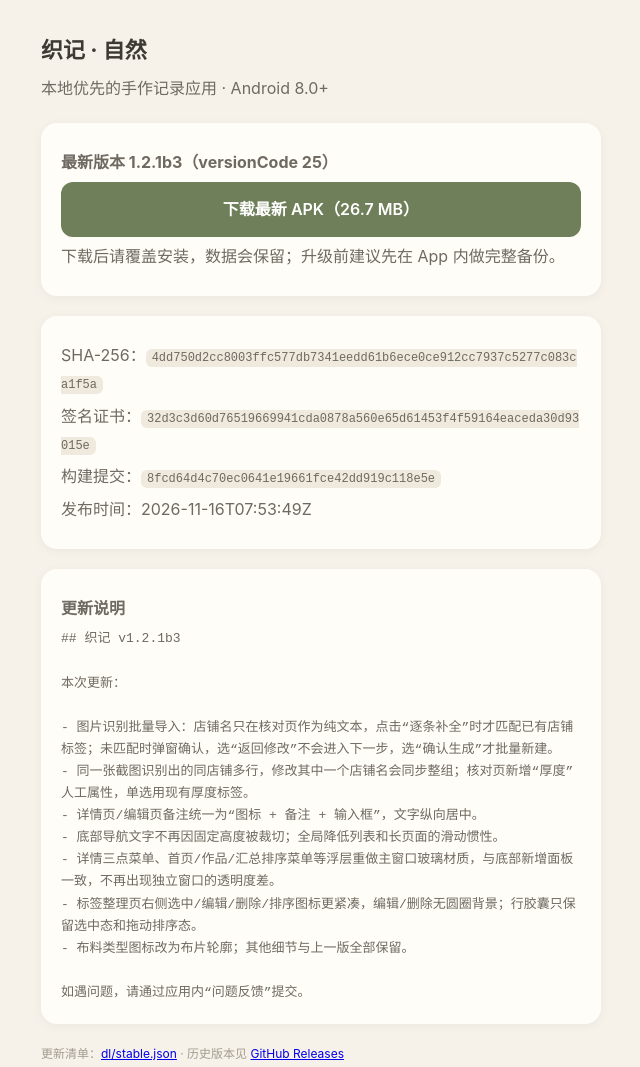
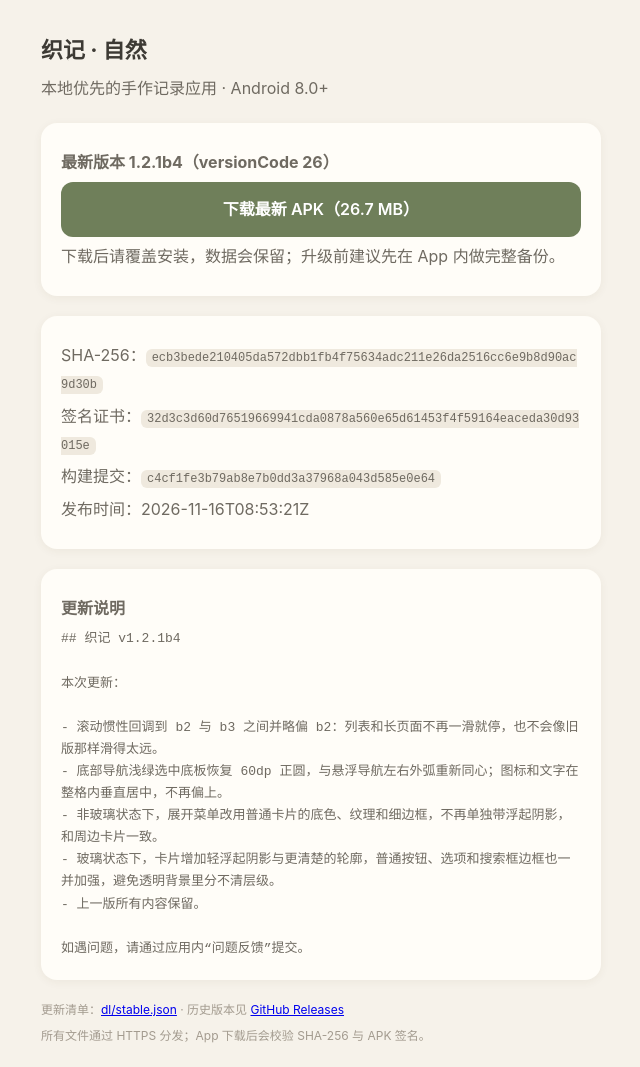
Before and after one commit to youyoudezhuzhu/ZhiJi-Release, a plain HTML site: page docs/index.html in a window 1280 px wide. Shown: the top 1067 px of the page, without its empty margins (319-959 px from the left). Drawn offline with Linux system fonts and the light colour scheme.

Commit message:
pages: sync 1.2.1b4 metadata (auto)

```diff
--- a/docs/index.html
+++ b/docs/index.html
@@ -21,29 +21,27 @@ pre{white-space:pre-wrap;color:#6f6a61;font-size:13px;margin:0}
 <h1>织记 · 自然</h1>
 <p>本地优先的手作记录应用 · Android 8.0+</p>
 <div class="card">
-<p><strong>最新版本 1.2.1b3（versionCode 25）</strong></p>
+<p><strong>最新版本 1.2.1b4（versionCode 26）</strong></p>
 <a class="btn" href="dl/latest.apk">下载最新 APK（26.7 MB）</a>
 <p>下载后请覆盖安装，数据会保留；升级前建议先在 App 内做完整备份。</p>
 </div>
 <div class="card">
-<p>SHA-256：<code>4dd750d2cc8003ffc577db7341eedd61b6ece0ce912cc7937c5277c083ca1f5a</code></p>
+<p>SHA-256：<code>ecb3bede210405da572dbb1fb4f75634adc211e26da2516cc6e9b8d90ac9d30b</code></p>
 <p>签名证书：<code>32d3c3d60d76519669941cda0878a560e65d61453f4f59164eaceda30d93015e</code></p>
-<p>构建提交：<code>8fcd64d4c70ec0641e19661fce42dd919c118e5e</code></p>
-<p>发布时间：2026-11-16T07:53:49Z</p>
+<p>构建提交：<code>c4cf1fe3b79ab8e7b0dd3a37968a043d585e0e64</code></p>
+<p>发布时间：2026-11-16T08:53:21Z</p>
 </div>
 <div class="card">
 <p><strong>更新说明</strong></p>
-<pre>## 织记 v1.2.1b3
+<pre>## 织记 v1.2.1b4
 
 本次更新：
 
-- 图片识别批量导入：店铺名只在核对页作为纯文本，点击“逐条补全”时才匹配已有店铺标签；未匹配时弹窗确认，选“返回修改”不会进入下一步，选“确认生成”才批量新建。
-- 同一张截图识别出的同店铺多行，修改其中一个店铺名会同步整组；核对页新增“厚度”人工属性，单选用现有厚度标签。
-- 详情页/编辑页备注统一为“图标 + 备注 + 输入框”，文字纵向居中。
-- 底部导航文字不再因固定高度被裁切；全局降低列表和长页面的滑动惯性。
-- 详情三点菜单、首页/作品/汇总排序菜单等浮层重做主窗口玻璃材质，与底部新增面板一致，不再出现独立窗口的透明度差。
-- 标签整理页右侧选中/编辑/删除/排序图标更紧凑，编辑/删除无圆圈背景；行胶囊只保留选中态和拖动排序态。
-- 布料类型图标改为布片轮廓；其他细节与上一版全部保留。
+- 滚动惯性回调到 b2 与 b3 之间并略偏 b2：列表和长页面不再一滑就停，也不会像旧版那样滑得太远。
+- 底部导航浅绿选中底板恢复 60dp 正圆，与悬浮导航左右外弧重新同心；图标和文字在整格内垂直居中，不再偏上。
+- 非玻璃状态下，展开菜单改用普通卡片的底色、纹理和细边框，不再单独带浮起阴影，和周边卡片一致。
+- 玻璃状态下，卡片增加轻浮起阴影与更清楚的轮廓，普通按钮、选项和搜索框边框也一并加强，避免透明背景里分不清层级。
+- 上一版所有内容保留。
 
 如遇问题，请通过应用内“问题反馈”提交。</pre>
 </div>
```
Also changed, not shown: docs/dl/stable.json (+8 -8 lines), updates/stable.json (+8 -8 lines), docs/dl/SHA256SUMS-1.2.1b3.txt (deleted), docs/dl/SHA256SUMS-1.2.1b4.txt (added).
